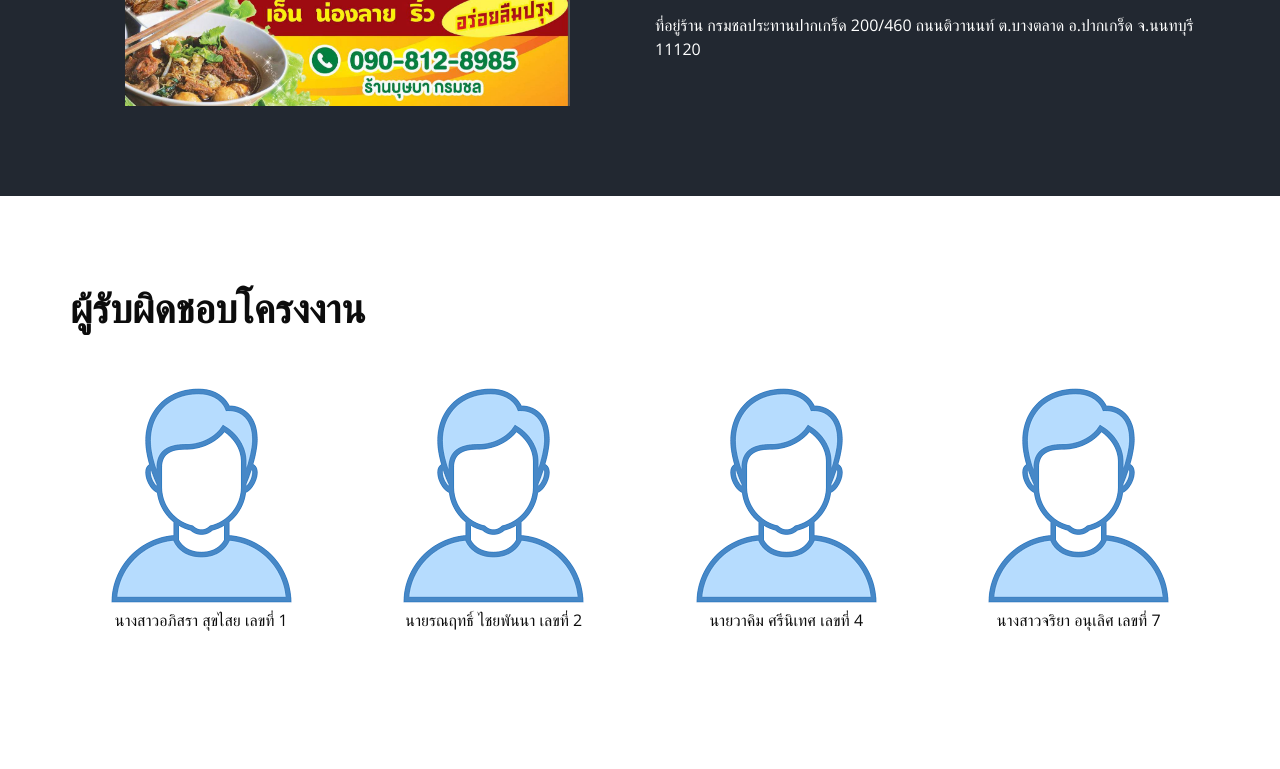
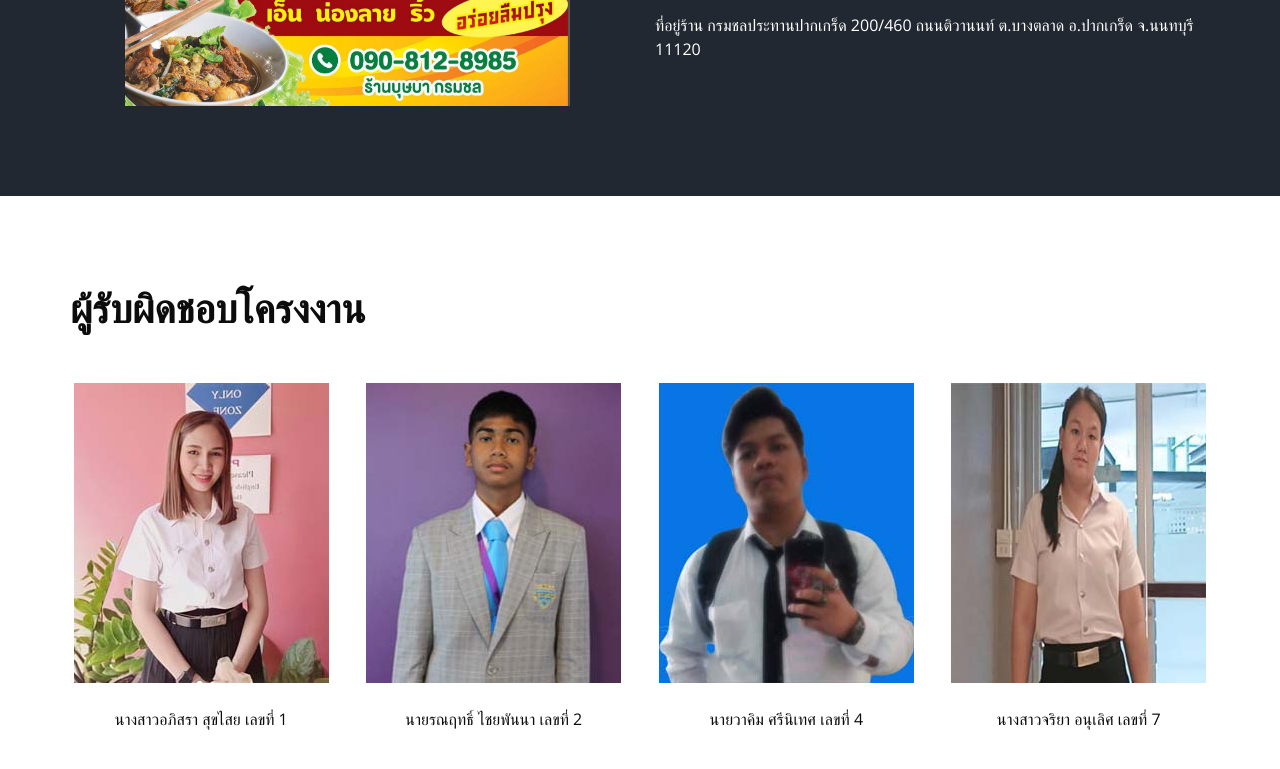
Before and after one commit to vachara11/Group1_3-13, a plain HTML site: page index.html in a window 1280 px wide. Shown: the part 2471-3240 px from the top of the page. Drawn offline with nearby package versions, Linux system fonts and the light colour scheme; some packages are replaced by stand-ins of ours; a script that the page names is missing.

Commit message:
อัพเดทรูปผู้จัดทำโครงงาน

```diff
--- a/index.html
+++ b/index.html
@@ -584,25 +584,26 @@
       <div class="row">
         <div class="col-md-3">
           <center>
-            <img src="images/user.png" alt="">
-            <p>นางสาวอภิสรา สุขไสย เลขที่ 1</p>
+            <img src="images/01.jpg" alt=""> <br><br>
+              <p>นางสาวอภิสรา สุขไสย เลขที่ 1</p>
+
           </center>
         </div>
         <div class="col-md-3">
           <center>
-            <img src="images/user.png" alt="">
+            <img src="images/02.jpg" alt=""><br><br>
             <p>นายรณฤทธิ์ ไชยพันนา เลขที่ 2</p>
           </center>
         </div>
         <div class="col-md-3">
           <center>
-            <img src="images/user.png" alt="">
+            <img src="images/04.jpg" alt=""><br><br>
             <p>นายวาคิม ศรีนิเทศ เลขที่ 4</p>
           </center>
         </div>
         <div class="col-md-3">
           <center>
-            <img src="images/user.png" alt="">
+            <img src="images/07.jpg" alt=""><br><br>
             <p>	นางสาวจริยา อนุเลิศ เลขที่ 7</p>
           </center>
         </div>
```
Also changed, not shown: project_member.html (+6 -5 lines), images/01.jpg (added), images/02.jpg (added), images/04.jpg (added), images/07.jpg (added), images/user.png (deleted).
